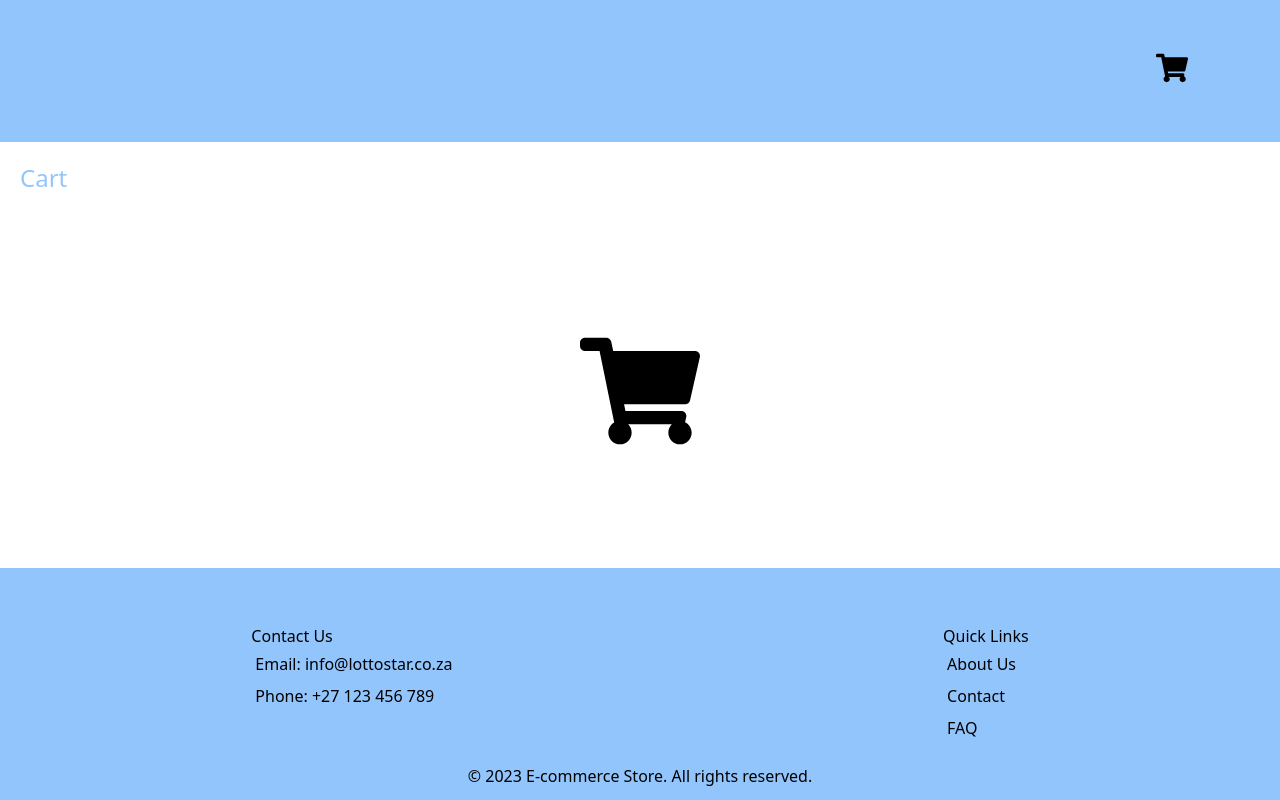
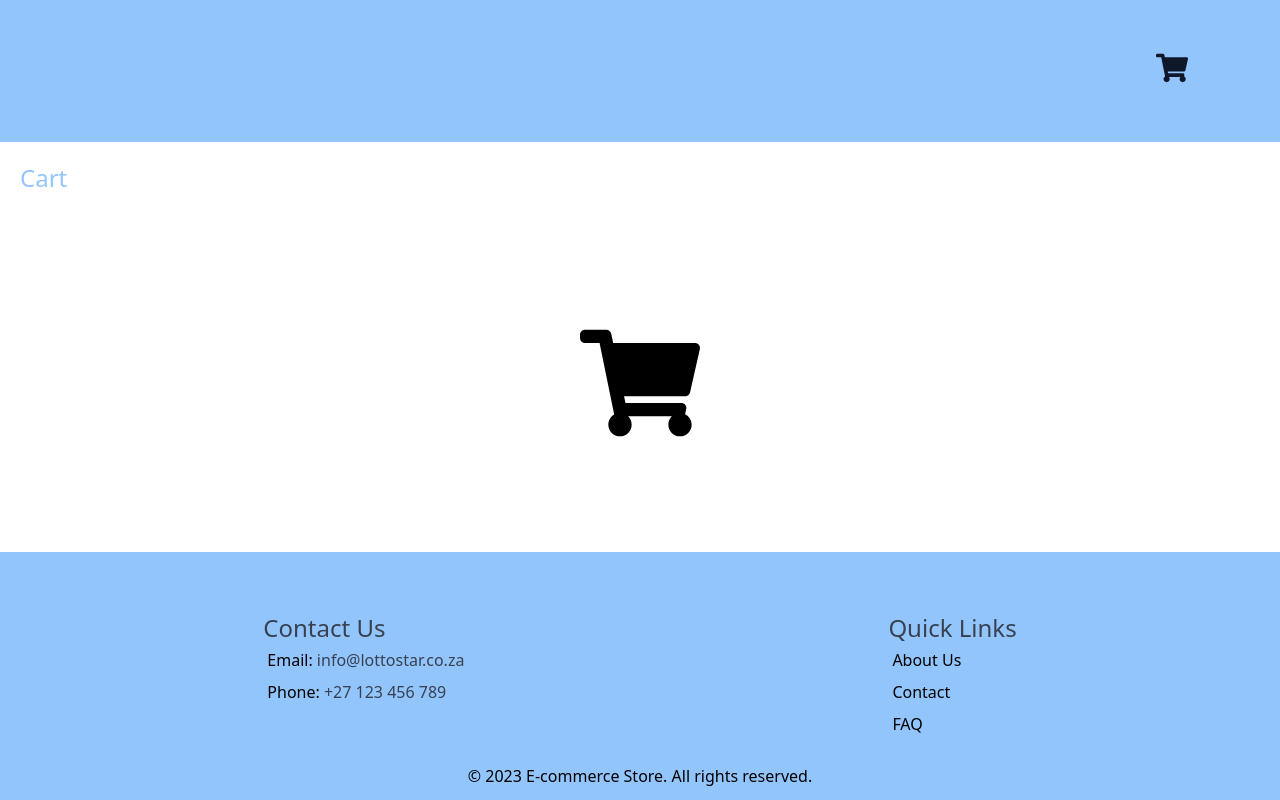
Before and after one commit to lindo-007/ecommerse, a Next.js app: page /cart in a window 1280 px wide. Built offline with nearby package versions, Linux system fonts and the light colour scheme; some icons are missing.

Commit message:
styled footer

```diff
--- a/components/Footer.tsx
+++ b/components/Footer.tsx
@@ -3,15 +3,21 @@ import styled from "styled-components";
 
 function Footer() {
   return (
-    <footer className="bg-blue-300 w-full flex flex-col items-center justify-start  pt-12" >
-      <section className=" w-full flex flex-col md:flex-row md:p-2  justify-around max-w-7xl ">
-        <section>
-          <h2>Contact Us</h2>
-          <p className=" p-1">Email: info@lottostar.co.za</p>
-          <p className=" p-1">Phone: +27 123 456 789</p>
+    <footer className="bg-blue-300  flex flex-col items-center justify-start  pt-12">
+      {/* <section className=""></section> */}
+      <section className=" w-11/12 flex flex-col md:flex-row   justify-around max-w-7xl ">
+        <section className="p-3">
+          <h2 className="text-2xl text-gray-700 ">Contact Us</h2>
+          <p className=" p-1">
+            Email:
+            <a href="mailto:info@lottostar.co.za" className=" text-gray-700"> info@lottostar.co.za</a>
+          </p>
+          <p className=" p-1">
+            Phone:<a href="tel:+27 123 456 789" className=" text-gray-700"> +27 123 456 789</a>
+          </p>
         </section>
-        <section>
-          <h2>Quick Links</h2>
+        <section className="p-3">
+          <h2 className="text-2xl text-gray-700 ">Quick Links</h2>
           <ul>
             <li className=" p-1">
               <Link href="/about">About Us</Link>
@@ -25,7 +31,7 @@ function Footer() {
           </ul>
         </section>
       </section>
-      <p className="my-3">&copy; 2023 E-commerce Store. All rights reserved.</p>
+      <p className="my-3 w-11/12>"> &copy; 2023 E-commerce Store. All rights reserved.</p>
     </footer>
   );
 }
--- a/components/Header.tsx
+++ b/components/Header.tsx
@@ -10,7 +10,7 @@ function Header() {
         <figure className="p-5">
           <Link href="/">
             <a>
-              <FaHouse size={"2rem"} />
+              <FaHouse size={"2rem"} color="#0f172a" />
             </a>
           </Link>
         </figure>
@@ -18,14 +18,14 @@ function Header() {
           <figure className="p-5">
             <Link href="/cart">
               <a>
-                <FaShoppingCart size={"2rem"} />
+                <FaShoppingCart size={"2rem"} color="#0f172a" />
               </a>
             </Link>
           </figure>
           <figure className="p-5">
             <Link href="/user">
               <a>
-                <FaUser size={"2rem"} />
+                <FaUser size={"2rem"} color="#0f172a" />
               </a>
             </Link>
           </figure>
--- a/pages/cart/index.tsx
+++ b/pages/cart/index.tsx
@@ -34,8 +34,12 @@ export default function Cart() {
               <CartItem key={item?.id} product={item} />
             ))}
           </section>
-          <p className="p-5">
-            Total: {currency} {totalCost.toFixed(2)}
+          <p className="p-5 text-xl text-blue-300">
+            Total:
+            <span className="text-black">
+              {" " + currency}
+              {totalCost.toFixed(2)}
+            </span>
           </p>
         </>
       )}
```
